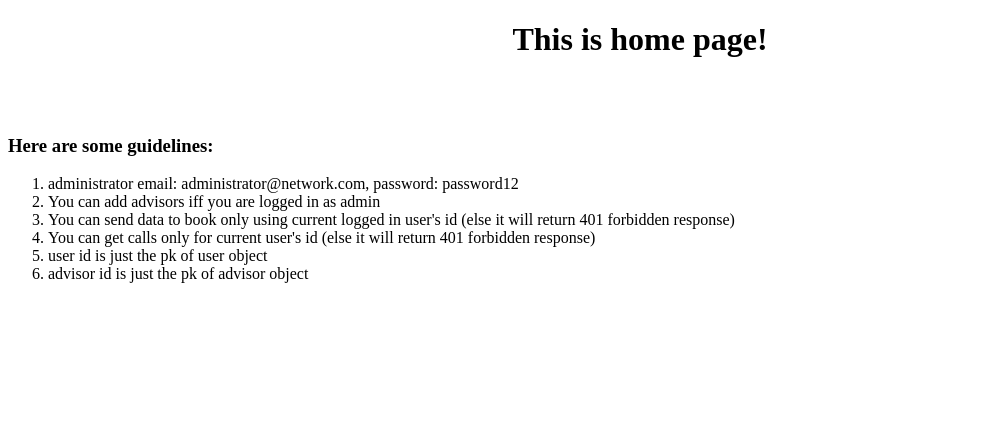
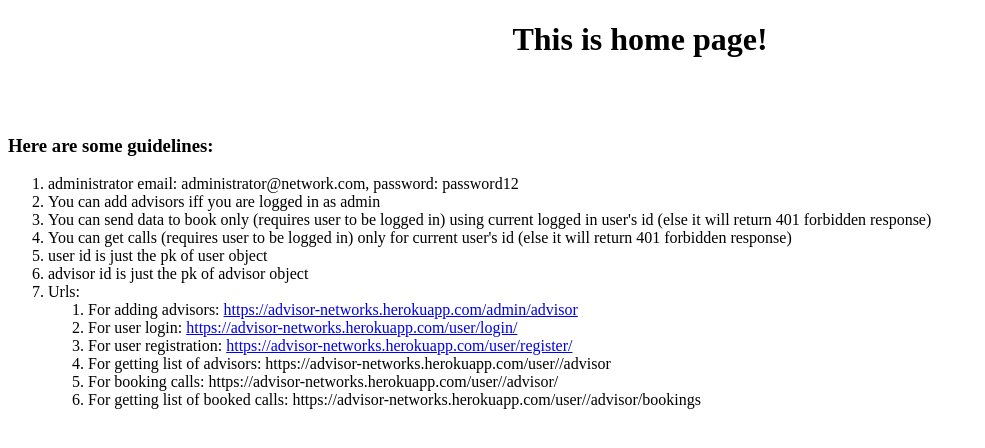
Before and after one commit to Divyansh9125/Advisor-Network, a Django app: page / in a window 1280 px wide. Shown: the top 448 px of the page, without its empty margins (0-985 px from the left). Run offline with Django 3.2, Linux system fonts and the light colour scheme.

Commit message:
updated html

```diff
--- a/home/templates/home/index.html
+++ b/home/templates/home/index.html
@@ -15,10 +15,33 @@
     <ol>
         <li>administrator email: administrator@network.com, password: password12</li>
         <li>You can add advisors iff you are logged in as admin</li>
-        <li>You can send data to book only using current logged in user's id (else it will return 401 forbidden response)</li>
-        <li>You can get calls only for current user's id (else it will return 401 forbidden response)</li>
+        <li>You can send data to book only (requires user to be logged in) using current logged in user's id (else it will return 401 forbidden response)</li>
+        <li>You can get calls (requires user to be logged in) only for current user's id (else it will return 401 forbidden response)</li>
         <li>user id is just the pk of user object</li>
         <li>advisor id is just the pk of advisor object</li>
+        <li>
+            Urls:
+            <ol>
+                <li>
+                    For adding advisors: <a href="https://advisor-networks.herokuapp.com/admin/advisor">https://advisor-networks.herokuapp.com/admin/advisor</a>
+                </li>
+                <li>
+                    For user login: <a href="https://advisor-networks.herokuapp.com/user/login/">https://advisor-networks.herokuapp.com/user/login/</a>
+                </li>
+                <li>
+                    For user registration: <a href="https://advisor-networks.herokuapp.com/user/register/">https://advisor-networks.herokuapp.com/user/register/</a>
+                </li>
+                <li>
+                    For getting list of advisors: https://advisor-networks.herokuapp.com/user/<int:user_id>/advisor
+                </li>
+                <li>
+                    For booking calls: https://advisor-networks.herokuapp.com/user/<int:user_id>/advisor/<int:advisor_id>
+                </li>
+                <li>
+                    For getting list of booked calls: https://advisor-networks.herokuapp.com/user/<int:user_id>/advisor/bookings
+                </li>
+            </ol>
+        </li>
     </ol>
 </body>
 </html>
```
